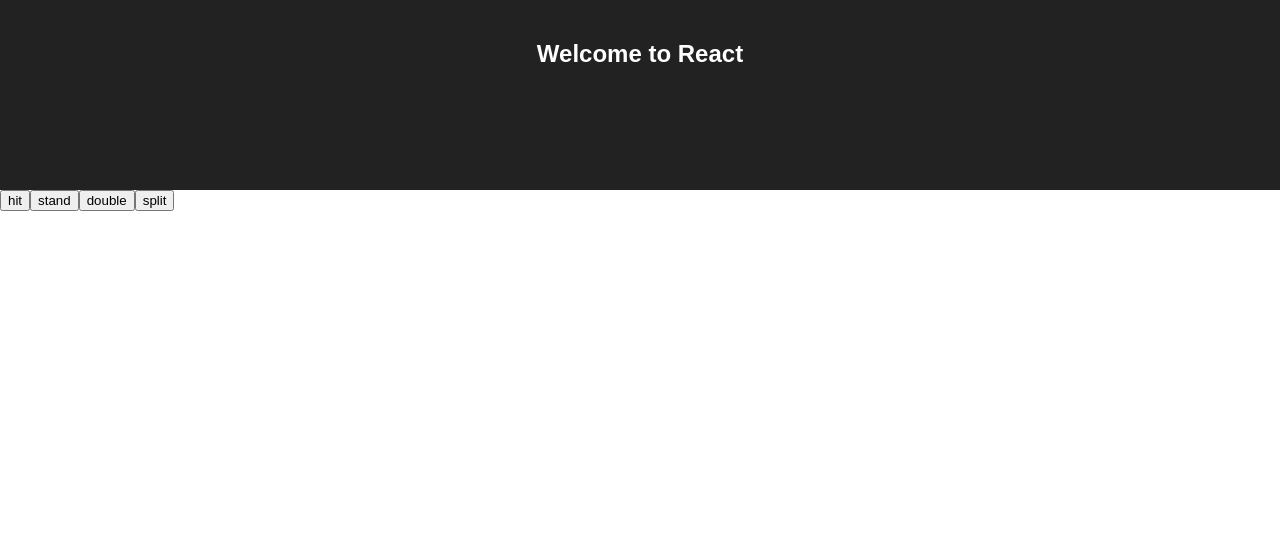
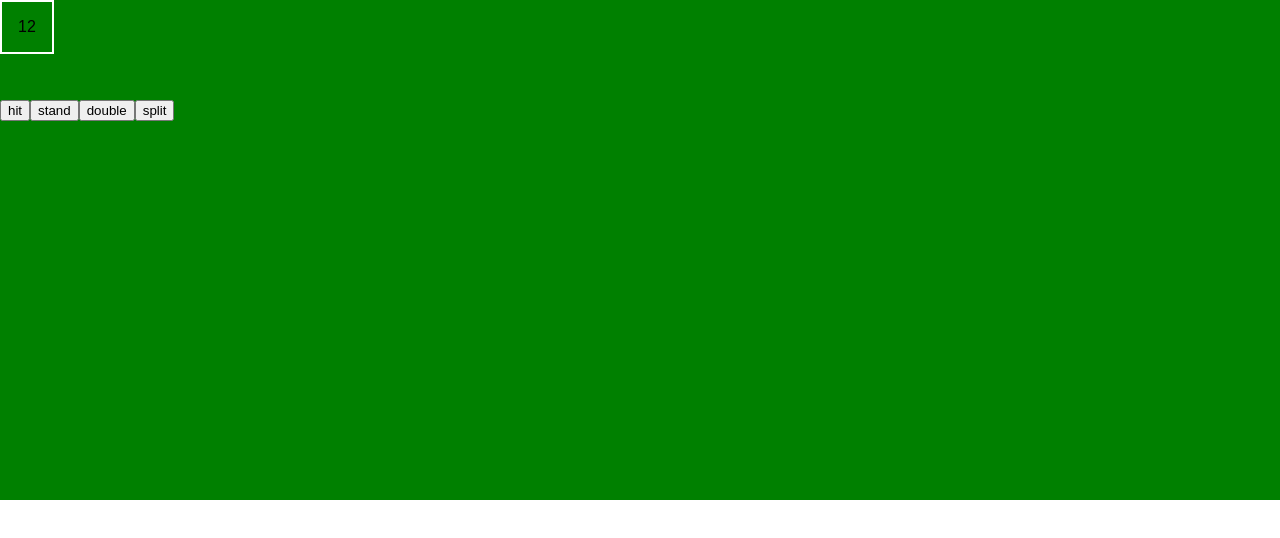
Before and after one commit to kasra-nejad/blackjack, a React (Create React App) app: page / in a window 1280 px wide. Shown: the top 538 px of the page. Built offline with nearby package versions, Linux system fonts and the light colour scheme.

Commit message:
added styled components

```diff
--- a/package.json
+++ b/package.json
@@ -10,6 +10,7 @@
     "react": "^17.0.2",
     "react-dom": "^17.0.2",
     "react-scripts": "^4.0.3",
+    "styled-components": "^5.3.3",
     "typescript": "^4.5.5"
   },
   "scripts": {
@@ -29,5 +30,8 @@
       "last 1 firefox version",
       "last 1 safari version"
     ]
+  },
+  "devDependencies": {
+    "@types/styled-components": "^5.1.21"
   }
 }
--- a/src/App.tsx
+++ b/src/App.tsx
@@ -2,15 +2,13 @@
 import logo from './logo.svg';
 import './App.css';
 import PlayerButtons from './Buttons/PlayerButtons';
+import Table from './Table/Table';
 
 const App: React.FC = () => {
 
     return (
       <div className="App">
-        <div className="App-header">
-          <h2>Welcome to React</h2>
-        </div>
-        <PlayerButtons/>
+        <Table/>
       </div>
     );
 
--- a/src/Participants/Dealer.tsx
+++ b/src/Participants/Dealer.tsx
@@ -1,9 +1,20 @@
-import React from 'react';
+import React from "react";
+import styled from "styled-components";
+import Totals from "./Totals";
 
-interface Props {};
+interface Props {}
+
+const DealerWrapper = styled.div`
+  width: 100px;
+  height: 100px;
+`;
 
 const Dealer = (props: Props) => {
-  return <div></div>;
+  return (
+    <DealerWrapper>
+      <Totals />
+    </DealerWrapper>
+  );
 };
 
 export default Dealer;
--- a/src/Participants/Totals.tsx
+++ b/src/Participants/Totals.tsx
@@ -1,9 +1,20 @@
-import React from 'react';
+import React from "react";
+import styled from "styled-components";
 
-interface Props {};
+interface Props {}
+
+const TotalWrapper = styled.div`
+  width: 50px;
+  height: 50px;
+  border: solid 2px white;
+`;
 
 const Totals = (props: Props) => {
-  return <div></div>;
+  return (
+    <TotalWrapper>
+      <p>12</p>
+    </TotalWrapper>
+  );
 };
 
 export default Totals;
--- /dev/null
+++ b/src/Table/Table.tsx
@@ -0,0 +1,23 @@
+import React from "react";
+import styled from "styled-components";
+import PlayerButtons from "../Buttons/PlayerButtons";
+import Dealer from "../Participants/Dealer";
+
+interface Props {}
+
+const PlayArea = styled.div`
+  background-color: green;
+  width: 100%;
+  height: 500px;
+`;
+
+const Table = (props: Props) => {
+  return (
+    <PlayArea>
+      <Dealer />
+      <PlayerButtons />
+    </PlayArea>
+  );
+};
+
+export default Table;
```
Also changed, not shown: 1 other file (tests, documents, lock files or other folders).
